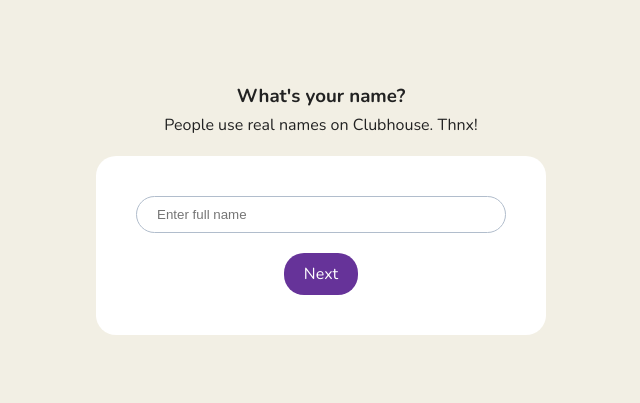
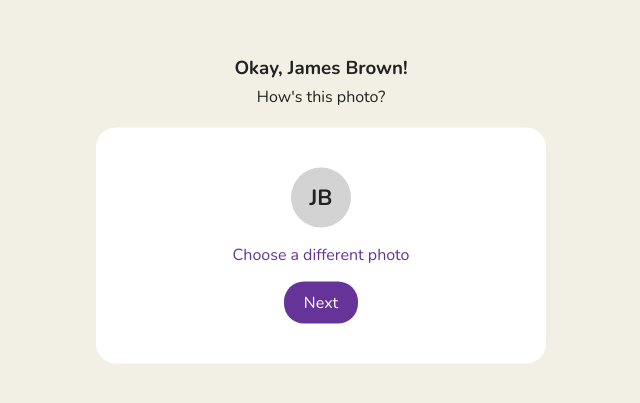
Before and after one commit to eugeneborodko/clubhouse, a Next.js app: page / in a window 1280 px wide. Shown: the part 191-594 px from the top of the page, without its empty margins (319-959 px from the left). Built offline with nearby package versions, Linux system fonts and the light colour scheme.

Commit message:
feat: add upload image popup

```diff
--- /dev/null
+++ b/components/Steps/UploadImage/index.js
@@ -0,0 +1,22 @@
+import Button from './../../Button'
+
+import styles from './upload-image.module.scss'
+
+const UploadImage = () => {
+  return (
+    <div className={styles.uploadImage}>
+      <h3 className={styles.title}>Okay, James Brown!</h3>
+      <p className={styles.text}>How's this photo?</p>
+      <form className={styles.form}>
+        <div className={styles.image}>jb</div>
+        <label htmlFor="upload">
+          <input className={styles.input} type="file" id="upload" />
+          <p className={styles.uploadText}>Choose a different photo</p>
+        </label>
+        <Button>Next</Button>
+      </form>
+    </div>
+  )
+}
+
+export default UploadImage
--- /dev/null
+++ b/components/Steps/UploadImage/upload-image.module.scss
@@ -0,0 +1,55 @@
+.uploadImage {
+  position: absolute;
+  top: 50%;
+  left: 50%;
+  -webkit-transform: translate(-50%, -50%);
+  transform: translate(-50%, -50%);
+  max-width: 450px;
+  width: 100%;
+  display: flex;
+  flex-direction: column;
+  justify-content: center;
+  align-items: center;
+}
+
+.title {
+  margin: 0;
+  text-align: center;
+}
+
+.text {
+  margin: 5px 0 20px;
+}
+
+.form {
+  width: 100%;
+  padding: 40px;
+  display: flex;
+  flex-direction: column;
+  justify-content: center;
+  align-items: center;
+  background-color: #ffffff;
+  border-radius: 20px;
+}
+
+.image {
+  width: 60px;
+  height: 60px;
+  display: flex;
+  justify-content: center;
+  align-items: center;
+  font-size: 22px;
+  font-weight: bold;
+  text-transform: uppercase;
+  background: lightgray;
+  border-radius: 50%;
+}
+
+.input {
+  display: none;
+}
+
+.uploadText {
+  color: rebeccapurple;
+  cursor: pointer;
+}
--- a/pages/index.js
+++ b/pages/index.js
@@ -3,14 +3,16 @@
 import Container from './../components/Container'
 import Greeting from './../components/Steps/Greeting'
 import EnterName from './../components/Steps/EnterName'
+import UploadImage from './../components/Steps/UploadImage'
 
 const stepsComponents = {
   0: Greeting,
   1: EnterName,
+  2: UploadImage,
 }
 
 const Home = () => {
-  const [step, setStep] = useState(1)
+  const [step, setStep] = useState(2)
   const Step = stepsComponents[step]
 
   return (
```
